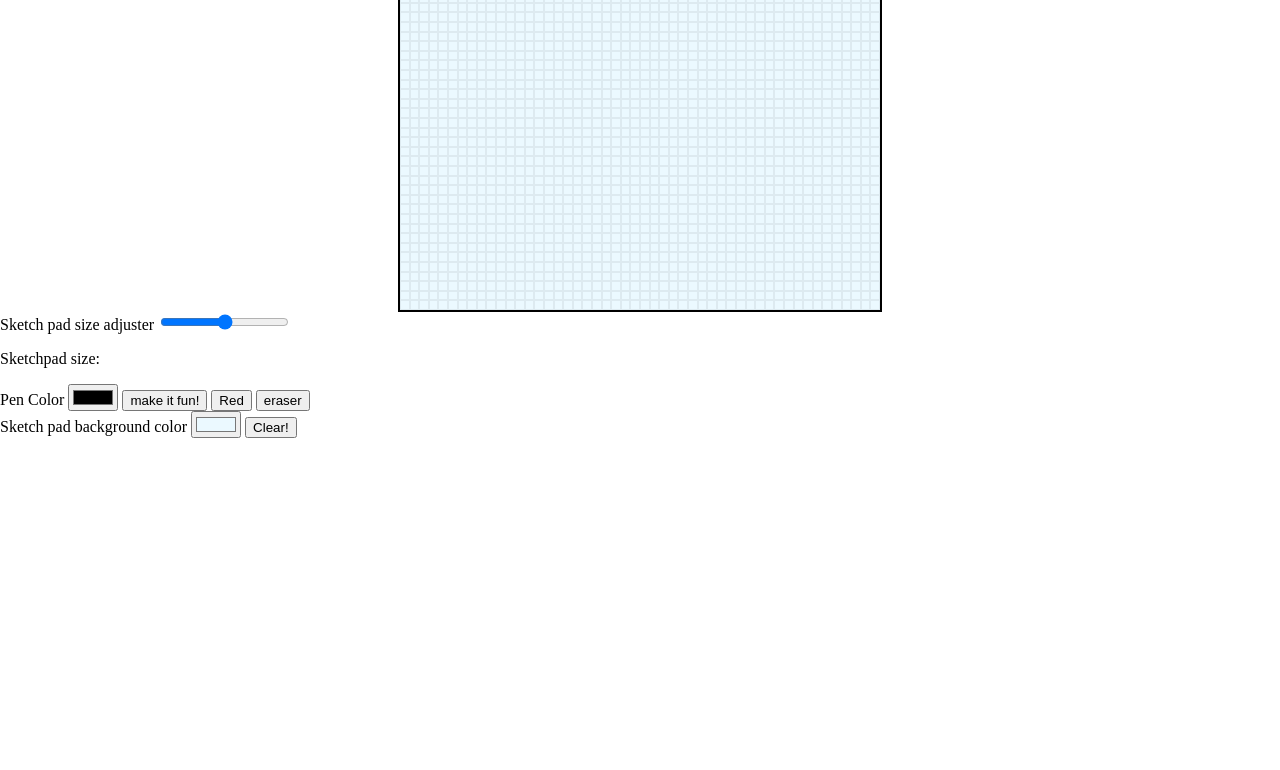
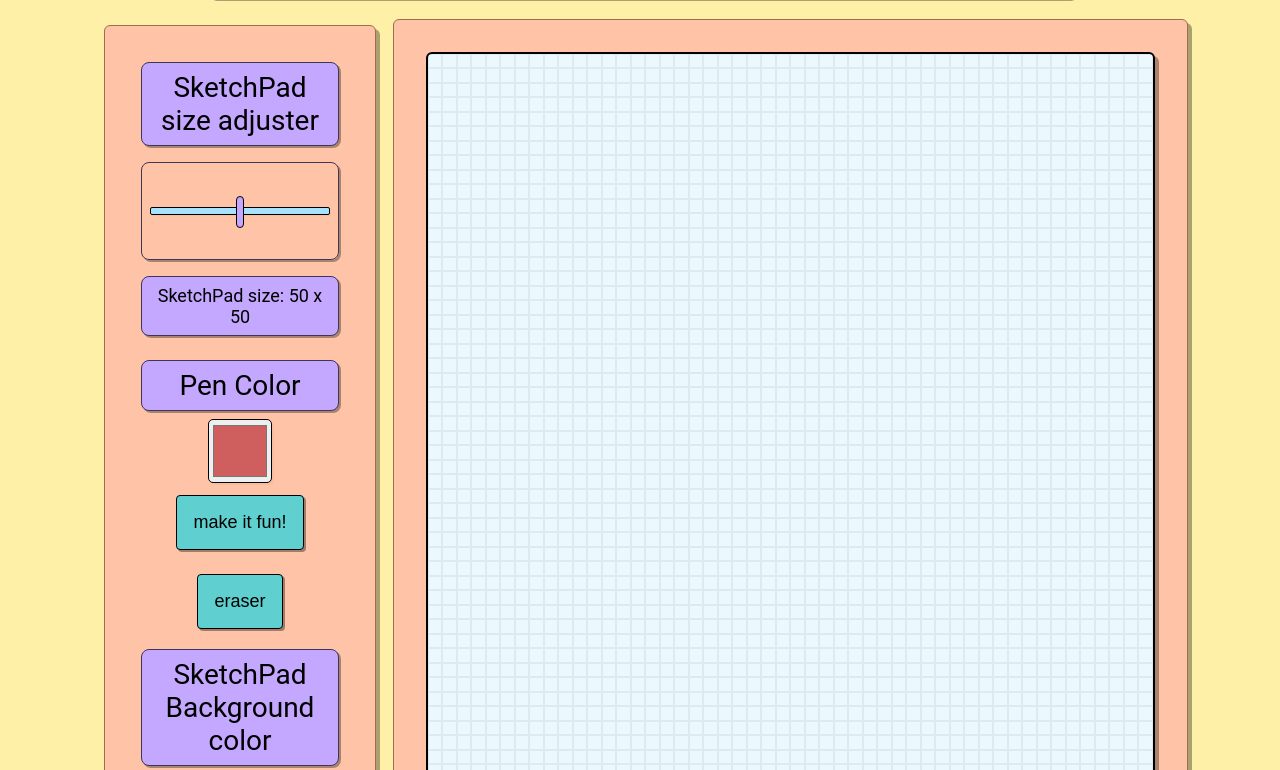
Before and after one commit to adamc567/Etchy-Sketchty, a plain HTML site: page index.html in a window 1280 px wide. Shown: the part 172-942 px from the top of the page. Before the commit the page ends 800 px from the top, so only its background shows below. Drawn offline with Linux system fonts and the light colour scheme.

Commit message:
CSS Styling progress start basic layout, color theme, css transitions.

```diff
--- a/index.html
+++ b/index.html
@@ -5,37 +5,37 @@
     <meta http-equiv="X-UA-Compatible" content="IE=edge">
     <meta name="viewport" content="width=device-width, initial-scale=1.0">
     <title>Etchy Sketchy</title>
-    <!-- <script src="./script.js" defer></script> -->
+    <script src="./script.js" defer></script>
     <link href="styles.css" rel="stylesheet">
 </head>
 <body>
+    <h1 class="header">Sketchpad</h1>
+<div class="sketchpadContainer">
     <div id="sketchPad" class="sketchPad">
-
     </div>
+</div>
     <div id="optionContainer">
             <div id="inputContainer">
-            <label for="numbers">Sketch pad size adjuster</label>
-            <input name="numbers" type="range" id="inputNumber" min="16" max="100">
-            <p>Sketchpad size: <output id="value"></output></p>
+            <p class="size" for="numbers">SketchPad size adjuster</p>
+            <input class="size" name="numbers" type="range" id="inputNumber" min="16" max="100">
+            <p id="sizeOutput" class="size">SketchPad size:
+                <output id="value">50 x 50</output>
+            </p>
         </div>
         <div id="colorsContainer">
-            <label for="pixelColorPicker">Pen Color</label>
-            <input type="color" id="pixelColorPicker" value="#000000" name="pixelColorPicker">
+            <p id="colorPickerLabel" for="pixelColorPicker">Pen Color</p>
+            <input style="display: block" type="color" id="pixelColorPicker" value="#CF5F5F" name="pixelColorPicker">
             <button type="button" class="colorSelector" id="rainbow">
                 make it fun!
-            </button>
-            <button type="button" class="colorSelector" id="red">
-                Red
             </button>
             <button type="button" class="eraser" id="eraser">
                 eraser
             </button>
         </div>
-        <label for="backgroundColor">Sketch pad background color</label>
+        <label id="backgroundColorPicker" for="backgroundColor">SketchPad Background color</label>
         <input type="color" id="colorPickerBackground" value ="#ebf9ff" name="backgroundColor">
         <button class="clearButton">Clear!</button>
     </div>
-    <script src="./script.js" ></script>
 
 </body>
 </html>
--- a/script.js
+++ b/script.js
@@ -17,22 +17,26 @@ sketchPad.innerHTML="";
     let divvies = document.querySelectorAll('.pixel')
     if (pen === 1) {
     divvies.forEach(divBlock =>
-        divBlock.addEventListener('mouseover', () =>
-        divBlock.style.background = color))
+        divBlock.addEventListener('mouseover', divHover(divBlock), true))
+        pen=0
     console.log(pen)
-    return pen = 0
-
 }
     else if (pen == 0) {
+        divBlock.removeEventListener('mouseover', divHover(divBlock), true)
+     pen = 1
+     divBlock.classList.remove('pixel');
     console.log(pen)
-    divvies.forEach(divBlock =>
-        divBlock.removeEventListener('mouseover', () =>
-        divBlock.style.background = color))
-     return   pen = 1
-    // console.log(pen)
     }})
+}
+    function divHover(a){
+    a.addEventListener('mouseover', () =>
+    a.style.background = color)
+
             }
-
+// function divHover(a){
+//     a.addEventListener('mouseover', () =>
+//     a.style.background = color)
+// }
 function gridCreator(numberInput) {
    sketchPad.style.gridTemplateRows = (`repeat(${numberInput}, 1fr`);
    sketchPad.style.gridTemplateColumns = (`repeat(${numberInput}, 1fr)`);
--- a/styles.css
+++ b/styles.css
@@ -1,15 +1,50 @@
 body {
-    margin: auto;
+    /* margin: auto; */
     min-height: 100vh;
+    display: grid;
+    background-color: #FFF0A7;
+    grid-template-columns: 300px 800px;
+    grid-template-rows: 180px 800px;
+    justify-content: center;
+    font-family:  'Roboto', sans-serif;;
+
+}
+.header {
+    margin:auto;
+    background-color: #FFC4A7;
+    text-align: center;
+    padding: 32px;
+    justify-self: stretch;
+    width: 800px;
+    font-size: 64px;
+    border-radius: 6px;
+    border: 1px solid #a36b4e;
+    grid-column: 1 / 3;
+    grid-row: 1 / 2;
+    box-shadow:4px 4px rgba(0, 0, 0, 0.334);
+
+
+}
+.sketchpadContainer {
+        margin: auto;
+    background-color: #FFC4A7;
+    border-radius: 6px;
+    border: 1px solid #a36b4e;
+    grid-column: 2 /3;
+    grid-row: 2 / 3;
+    box-shadow:4px 4px rgba(0, 0, 0, 0.334);
+
 }
 #sketchPad {
-    margin: auto;
+    margin: 32px;
     display: grid;
     grid-auto-columns: max-content;
-    width: 480px;;
-    height: 480px;
+    width: 725px;;
+    height: 725px;
     border:2px solid black;
     background-color: #ebf9ff;
+    border-radius: 6px;
+    box-shadow:4px 4px rgba(0, 0, 0, 0.334);
 }
 
 #sketchPad > div:hover {
@@ -19,3 +54,85 @@ body {
 .pixel {
     border: 1px solid rgba(0, 0, 0, 0.057);
 }
+#optionContainer {
+    margin: 24px;;
+    background-color: #FFC4A7;
+    text-align: center;
+    padding: 28px;
+    border-radius: 6px;
+    border: 1px solid #a36b4e;
+    grid-column: 1 / 2;
+    grid-row: 2/ 3;
+    display: flex;
+    flex-direction: column;
+    height: 725px;
+    place-self: center;
+    align-items: center;
+    box-shadow:4px 4px rgba(0, 0, 0, 0.334);
+}
+.size, #colorPickerLabel, #backgroundColorPicker{
+background-color: #C4A7FF;
+width: 180px;
+padding: 8px;
+margin: 8px;
+font-size: 28px;
+border:1px solid #3f3554;
+border-radius: 8px;
+box-shadow: 2px 2px rgba(0, 0, 0, 0.334);
+}
+#sizeOutput {
+    font-size: 18px;
+}
+#inputNumber {
+    height:80px;
+    background-color: #A7FFC4;
+    -webkit-appearance: none;
+    background:transparent;
+    cursor: pointer;
+}
+#inputNumber::-webkit-slider-runnable-track {
+    background: #A7E2FF;
+    height: .5rem;
+    border-radius: 2px;
+    border: 1px solid black;
+    box-shadow: 1px 1px rgba(0, 0, 0, 0.037);
+}
+#inputNumber::-webkit-slider-thumb {
+    -webkit-appearance: none;
+    height: 2rem;
+    width: .5rem;
+    background: #c4a7ff;
+    border: 1px solid black;
+    border-radius: 4px;
+    margin-top: -12px;
+}
+
+#colorPickerLabel {
+    background: #c4a7ff;
+    margin-top: 16px;
+}
+#pixelColorPicker {
+    width: 4rem;
+    height: 4rem;
+    margin: auto;
+    border-radius: 5px;
+    box-shadow: 2px 2px rgba(0, 0, 0, 0.037);
+}
+#pixelColorPicker, #inputNumber::-webkit-slider-thumb, button:hover {
+    transition: all 0.2s ease-in-out;
+}
+#pixelColorPicker:hover, button:hover {
+transform: scale(1.1);
+}
+#inputNumber::-webkit-slider-thumb:hover {
+    transform: scale(1.8);
+}
+#rainbow, #eraser {
+    margin: 12px;
+    padding: 16px;
+    font-size:18px;
+    background-color: #5FCFCF;
+    border:1px solid black;
+    border-radius: 4px;
+    box-shadow: 2px 2px rgba(0, 0, 0, .37);
+}
```
